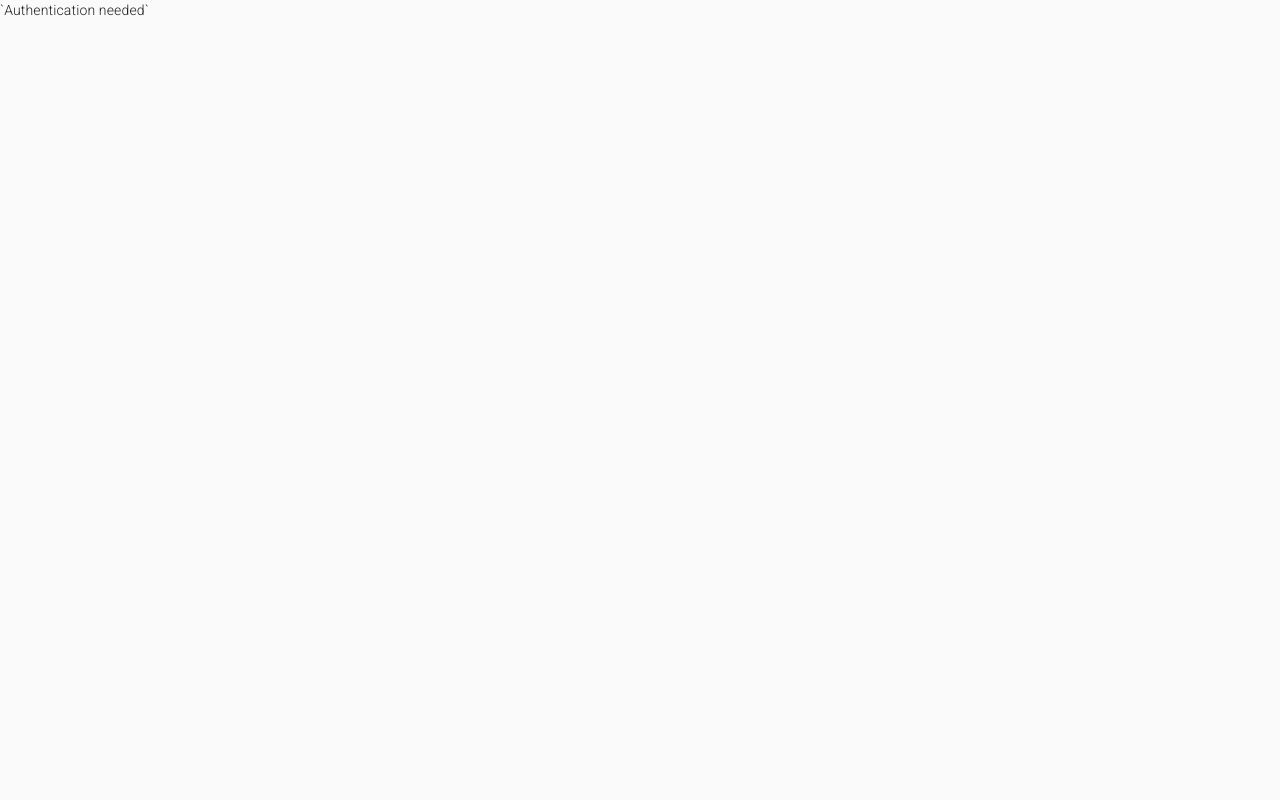
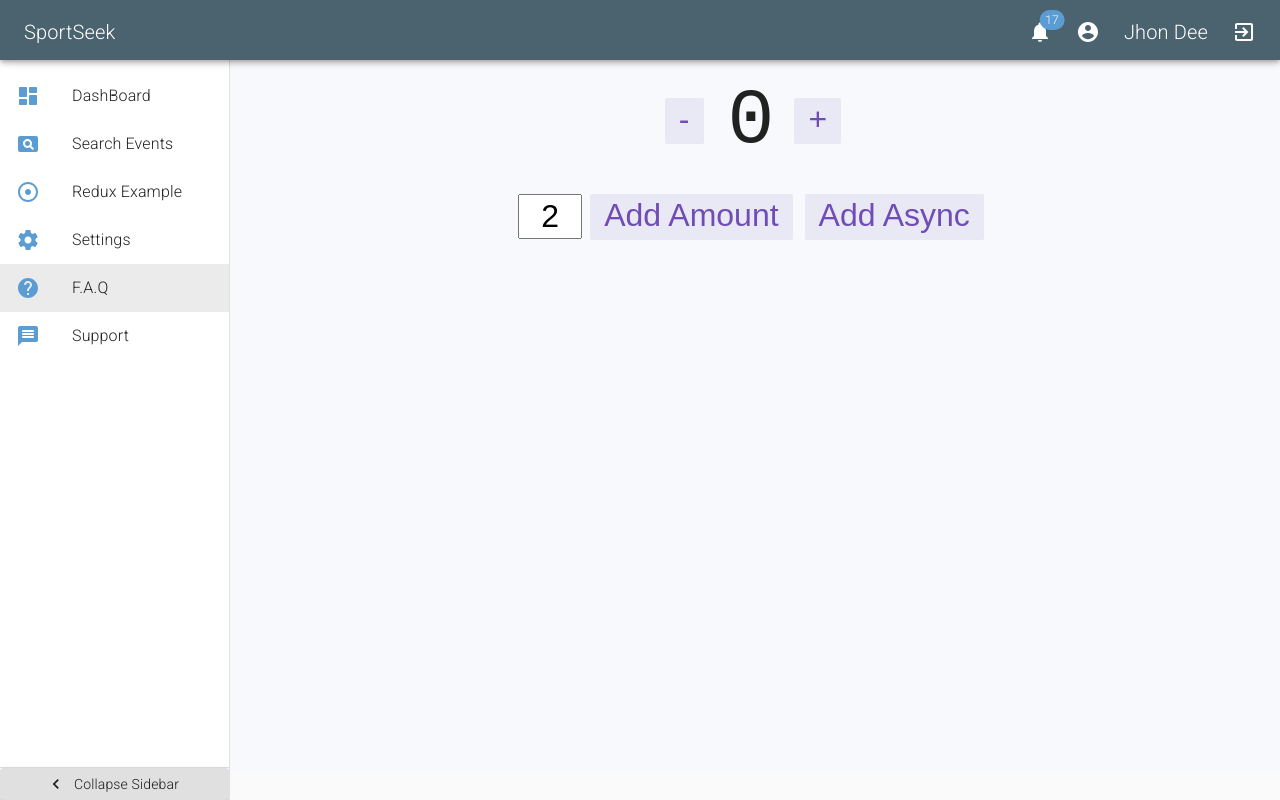
Before and after one commit to sportseek/frontend, a React (Create React App) app: page /faq in a window 1280 px wide. Before the commit this address led to /signin. Built offline with nearby package versions, Linux system fonts and the light colour scheme.

Commit message:
Resolve "create app sidebar"

```diff
--- a/src/components/Sidebar/NavItem.tsx
+++ b/src/components/Sidebar/NavItem.tsx
@@ -2,10 +2,9 @@ import {
   ListItem,
   ListItemIcon,
   ListItemText,
-    SvgIcon ,
+  SvgIcon,
 } from "@material-ui/core"
 import React, { FC } from "react"
-  import { makeStyles } from "@material-ui/core/styles"
 import { NavLink, useLocation, matchPath } from "react-router-dom"
 
 type NavItemProps = {
@@ -14,16 +13,7 @@ import {
   icon: typeof SvgIcon
 }
 
-  const useStyles = makeStyles((theme) => ({
-    focus: {
-      "&:active": {
-        backgroundColor: theme.palette.primary
-      }
-    },
-  }))
-
 const NavItemFC: FC<NavItemProps> = (props: NavItemProps) => {
-    const classes = useStyles()
   const { text, path: href, icon: Icon } = props
   const location = useLocation()
   const active = href
@@ -32,11 +22,10 @@ import {
         exact: true,
       })
     : false
-      console.log(active)
   return (
-      <ListItem button component={NavLink} to={href} className={classes.focus}>
+    <ListItem button component={NavLink} to={href} selected={active}>
       <ListItemIcon>
-          <Icon />
+        <Icon color="secondary" />
       </ListItemIcon>
       <ListItemText primary={text} />
     </ListItem>
--- a/src/pages/Sign/SignIn.tsx
+++ b/src/pages/Sign/SignIn.tsx
@@ -7,7 +7,6 @@ const SignInPage: FC = () => {
   const isAuthenticated = useAppSelector(
     (state: RootState) => state.user.isAuthenticated
   )
-  console.log(isAuthenticated)
   return isAuthenticated ? (
     <Redirect to={{ pathname: "/home" }} />
   ) : (
--- a/src/pages/Sign/SignUp.tsx
+++ b/src/pages/Sign/SignUp.tsx
@@ -2,13 +2,12 @@ import React, { FC } from "react"
 import { Redirect } from "react-router-dom"
 import { useAppSelector } from "redux/hooks"
 import { RootState } from "redux/store"
-import PlayerSignup from "../../components/PlayerSignup"
+import PlayerSignup from "components/PlayerSignup"
 
 const SignUpPage: FC = () => {
   const isAuthenticated = useAppSelector(
     (state: RootState) => state.user.isAuthenticated
   )
-  console.log(isAuthenticated)
   return isAuthenticated ? (
     <Redirect to={{ pathname: "/home" }} />
   ) : (
--- a/src/redux/reducers/user/userSlice.ts
+++ b/src/redux/reducers/user/userSlice.ts
@@ -7,7 +7,7 @@ export interface UserState {
 }
 
 const initialState: UserState = {
-  isAuthenticated: false,
+  isAuthenticated: true,
   type: "player",
   id: "12345",
 }
```
Lines whose indentation alone changed are shown as unchanged.
